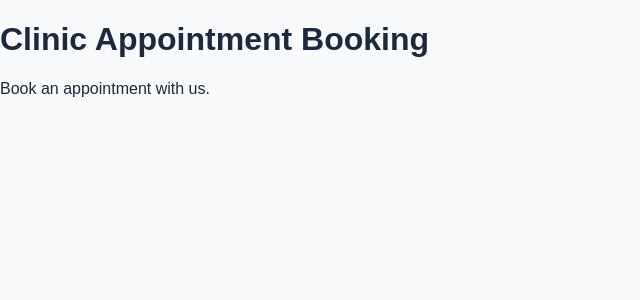
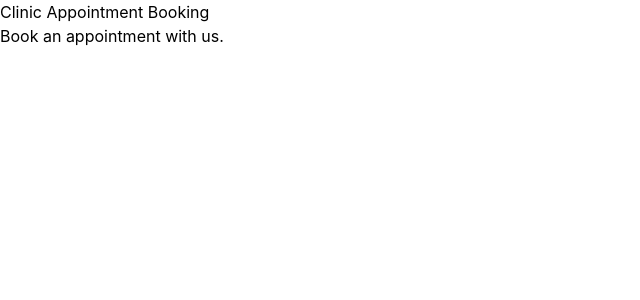
Before and after one commit to Sammycode332/koya-clinic-booking, a React (Vite) app in the folder frontend/: page / in a window 1280 px wide. Shown: the top 300 px of the page, without its empty margins (0-640 px from the left). Built offline with nearby package versions, Linux system fonts and the light colour scheme.

Commit message:
chore: configure Tailwind CSS

```diff
--- a/frontend/package.json
+++ b/frontend/package.json
@@ -10,8 +10,10 @@
     "preview": "vite preview"
   },
   "dependencies": {
+    "@tailwindcss/vite": "^4.3.5",
     "react": "^19.3.1",
-    "react-dom": "^19.3.1"
+    "react-dom": "^19.3.1",
+    "tailwindcss": "^4.3.5"
   },
   "devDependencies": {
     "@eslint/js": "^10.0.1",
--- a/frontend/src/index.css
+++ b/frontend/src/index.css
@@ -1,28 +1 @@
-
-:root {
-  font-family: Arial, sans-serif;
-  color: #1e293b;
-  background: #f8fafc;
-  font-synthesis: none;
-  text-rendering: optimizeLegibility;
-  -webkit-font-smoothing: antialiased;
-}
-
-* {
-  box-sizing: border-box;
-}
-
-body {
-  margin: 0;
-  min-width: 320px;
-  min-height: 100vh;
-}
-
-button,
-input {
-  font: inherit;
-}
-
-#root {
-  min-height: 100vh;
-}
+@import "tailwindcss";
--- a/frontend/vite.config.ts
+++ b/frontend/vite.config.ts
@@ -1,7 +1,8 @@
+
 import react from '@vitejs/plugin-react'
+import tailwindcss from '@tailwindcss/vite'
 import { defineConfig } from 'vite'
 
-// https://vite.dev/config/
 export default defineConfig({
-  plugins: [react()],
+  plugins: [react(), tailwindcss()],
 })
```
Also changed, not shown: 1 other file (tests, documents, lock files or other folders).
